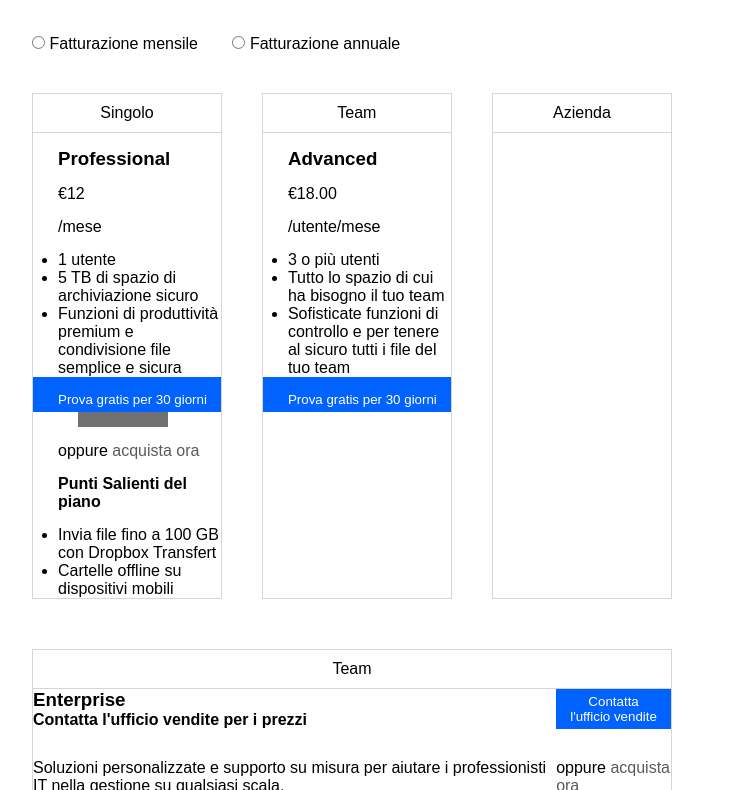
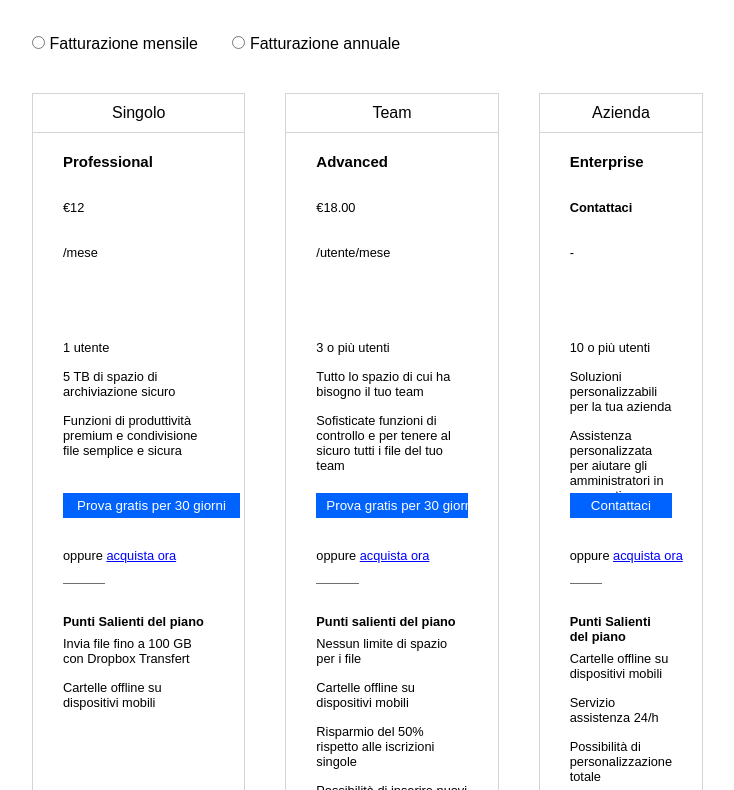
Before and after one commit to FrenzH/htmlcss-dropbox, a plain HTML site: page index.html in a window 1280 px wide. Shown: the part 803-1593 px from the top of the page, without its empty margins (288-1022 px from the left). Drawn offline with Linux system fonts and the light colour scheme.

Commit message:
tables-fixed

```diff
--- a/css/style.css
+++ b/css/style.css
@@ -204,12 +204,33 @@ label{
     padding: 10px;
 }
 
-.columns-padding > *{
-    padding-left:25px;
-    padding-top: 15px;
+.columns-padding > div{
+
+
+    padding-left: 30px;
+    padding-right: 30px;
 }
 
 
+ul{
+    list-style-type: none
+    ;
+}
+
+
+.w-button{
+    width: 100%;
+    padding-left: 10px;
+    padding-right: 10px;
+    ;
+}
+
+
+
+.a-business{
+    text-decoration: underline;
+    color: blue;
+}
 
 #enterprise{
 
@@ -223,12 +244,52 @@ label{
 #table-row{
     width: 100%;
     border: 1.5px solid #d5d5d7;
+    margin-bottom: 100px;
+
 }
 
 
 #partner-image{
     width: 100%;
     height: 100%;
+}
+
+
+.column-list{
+    height: 130px;
+    margin-bottom:  30px;
+    margin-top: 20px;
+    font-size: 0.8rem;
+
+}
+
+
+.business-row{
+    padding: 30px;
+
+}
+
+.business-span{
+    font-size: 0.8rem;
+    padding-left: 30px;
+
+
+
+}
+.padding-list{
+
+padding-top: 30px;
+padding-bottom: 30px;
+font-size: 0.8rem;
+
+
+}
+
+
+
+#padding-div-row{
+    padding-bottom: 20px;
+    font-size: 0.8rem;
 }
 
 
@@ -239,10 +300,13 @@ label{
 
 
 .hr-business{
-    width: 7vw;
-    height: 2px;
+
+    width: 20%;
+    height: 1px;
     background-color: #717173;
     border: none;
+    margin-top: 20px;
+    margin-left:   30px;
 }
 
 span{
@@ -254,6 +318,26 @@ span{
 .cards{
     width: calc(100% / 3  );
 }
+
+
+#partnership{
+    gap: 50px;
+}
+
+
+
+
+
+#partner-image-container{
+   width: 30%;
+
+}
+
+li{
+   padding: 7px 0px;
+
+}
+
 
 
 
--- a/index.html
+++ b/index.html
@@ -70,9 +70,13 @@
 
                         </div>
                         <div class=" column flex columns-padding">
+                            <div class="column-list">
                                 <h3>Professional</h3>
                                 <span>&euro;12</span>
                                 <span>/mese</span>
+
+                            </div>
+                            <div class="column-list">
                                 <ul>
                                     <li>1 utente</li>
                                     <li>5 TB di spazio di archiviazione sicuro</li>
@@ -82,16 +86,26 @@
 
                                 </ul>
 
+                            </div>
+
+
+                            <div>
                                 <input type="button" class="button" value="Prova gratis per 30 giorni">
+                            </div>
 
+
+
+
+                            <span class="business-span">oppure <a class="a-business" href="">acquista ora</a></span>
                             <hr class="hr-business">
-
-                            <span>oppure <a href="">acquista ora</a></span>
+                            <div class="padding-list">
                                    <h4>Punti Salienti del piano</h4>
                                <ul>
                                    <li>Invia file fino a 100 GB con Dropbox Transfert</li>
                                    <li>Cartelle offline su dispositivi mobili</li>
                                </ul>
+                            </div>
+
 
 
 
@@ -104,15 +118,40 @@
                     <div class="tables-column column flex">
                         <div class="column-head">Team</div>
                         <div class=" column flex columns-padding">
+                            <div class="column-list">
                                 <h3>Advanced</h3>
                                 <span>&euro;18.00</span>
                                 <span>/utente/mese</span>
+
+                            </div>
+                            <div class="column-list">
                                 <ul>
                                     <li>3 o più utenti</li>
                                     <li>Tutto lo spazio di cui ha bisogno il tuo team</li>
                                     <li>Sofisticate funzioni di controllo e per tenere al sicuro tutti i file del tuo team</li>
                                 </ul>
-                            <input type="button" class="button" value="Prova gratis per 30 giorni">
+
+                            </div>
+                            <div>
+                                <input type="button" class="button w-button" value="Prova gratis per 30 giorni">
+                            </div>
+
+
+                            <span class="business-span">oppure <a class="a-business" href="">acquista ora</a></span>
+                            <hr class="hr-business">
+                            <div class="padding-list">
+                                <h4>Punti salienti del piano</h4>
+                                <ul>
+                                    <li>Nessun limite di spazio per i file</li>
+                                    <li>Cartelle offline su dispositivi mobili</li>
+                                    <li>Risparmio del 50% rispetto alle iscrizioni singole</li>
+                                    <li>Possibilità di inserire nuovi membri del team</li>
+                                    <li>Gestione dei permessi in base ai ruoli</li>
+                                </ul>
+
+
+
+                            </div>
 
                         </div>
 
@@ -121,6 +160,48 @@
                     </div>
                     <div class="tables-column column flex">
                         <div class="column-head">Azienda</div>
+                        <div class=" column flex columns-padding">
+                            <div class="column-list">
+                                <h3>Enterprise</h3>
+                                <span><h4>Contattaci</h4></span>
+                                <span>-</span>
+                            </div>
+
+                            <div class="column-list">
+                                <ul>
+                                    <li>10 o più utenti</li>
+                                    <li>Soluzioni personalizzabili per la tua azienda</li>
+                                    <li>Assistenza personalizzata per aiutare gli amministratori in una gestione su larga scala</li>
+
+                                </ul>
+
+                            </div>
+                            <div>
+                                <input type="button" class="button w-button " value="Contattaci">
+
+                            </div>
+
+
+                            <span class="business-span">oppure <a class="a-business" href="">acquista ora</a></span>
+                            <hr class="hr-business">
+                            <div class="padding-list">
+                                <h4>Punti Salienti del piano</h4>
+                                <ul>
+                                    <li>Cartelle offline su dispositivi mobili</li>
+                                    <li>Servizio assistenza 24/h</li>
+                                    <li>Possibilità di personalizzazione totale</li>
+                                </ul>
+
+
+                            </div>
+
+
+
+
+
+
+
+                        </div>
 
                     </div>
 
@@ -130,15 +211,15 @@
                 <div id="enterprise">
                     <div id="table-row">
                         <div class="column-head">Team</div>
-                        <div class="flex">
-                            <div>
+                        <div class="flex business-row">
+                            <div id="padding-div-row">
                                 <h3>Enterprise</h3>
                                 <h4>Contatta l'ufficio vendite per i prezzi</h4>
                                 <p>Soluzioni personalizzate e supporto su misura per aiutare i professionisti IT nella gestione su qualsiasi scala.</p>
                             </div>
                             <div>
-                                <button class="button">Contatta l'ufficio vendite</button>
-                                <span>oppure <a href="">acquista ora</a></span>
+                                <button class="button w-button">Contatta l'ufficio vendite</button>
+
 
 
                             </div>
@@ -175,12 +256,12 @@
 
         </section>
         <section id="partnership" class="flex">
-            <div>
+            <div >
                 <img id="partner-image" src="img/partner.png" alt="">
 
 
             </div>
-            <div>
+            <div id="partner-image-container">
                 <h3>Entra in contatto con un partner Dropbox</h3>
                 <p>Trova un partner Dropbox e HelloSign di fiducia.Ottieni le soluzioni e i servizi necessari per raggiungere i tuoi obbiettivi aziendali,tra cui implementazione,integrazione,gestione e supporto continui.</p>
                 <div>
```
Lines whose indentation alone changed are shown as unchanged.
